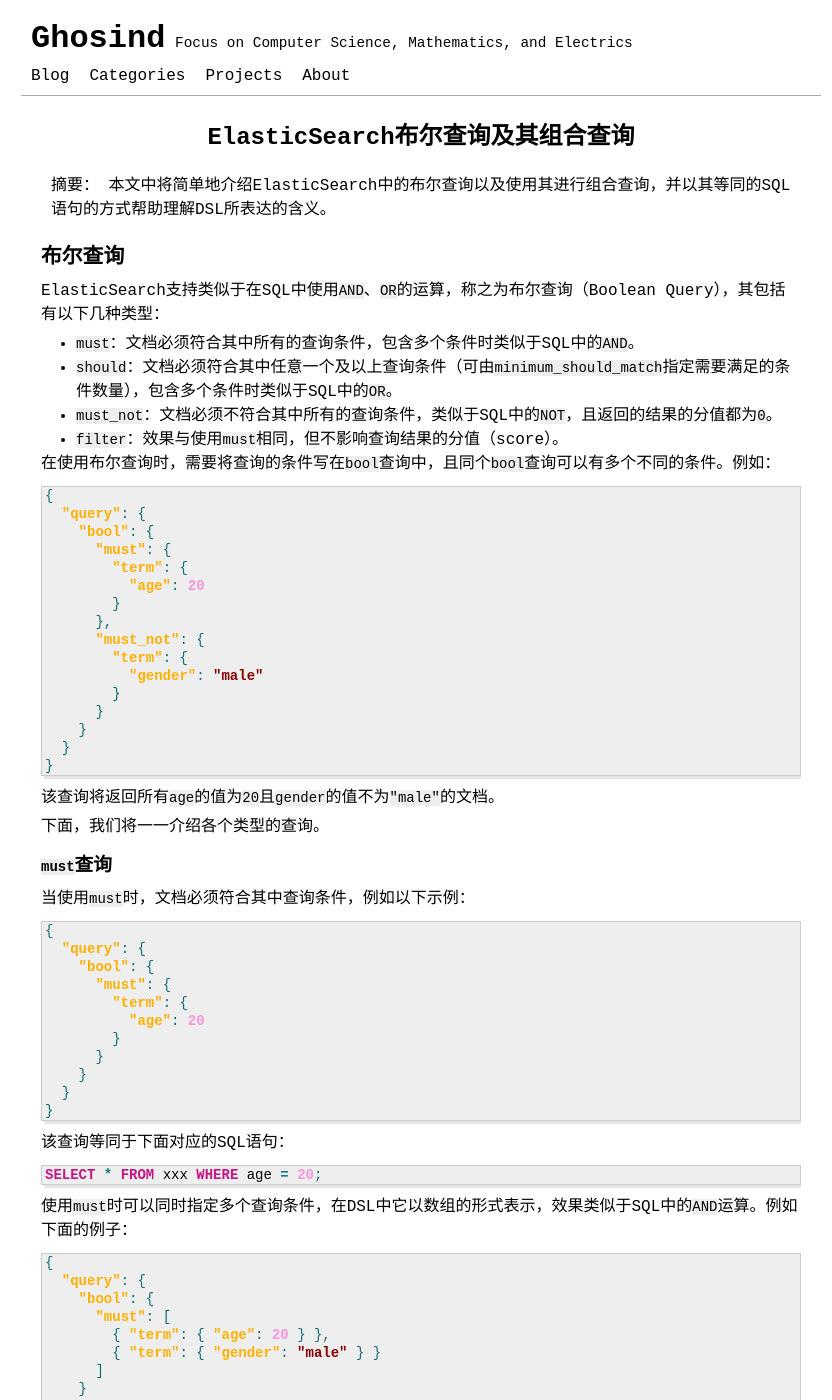
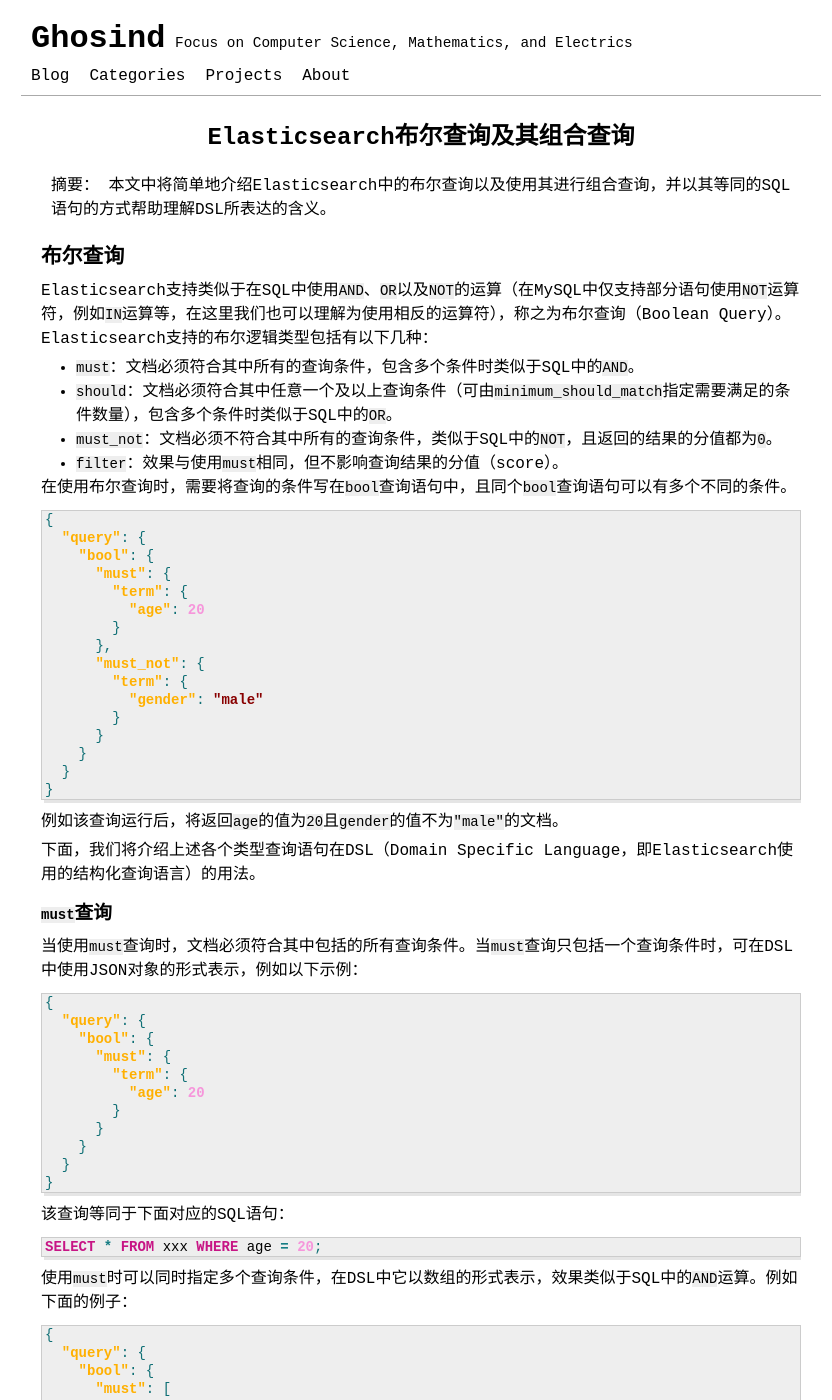
Before and after one commit to ghosind/ghosind.github.io, a Jekyll site: the page built from _posts/elasticsearch/2020-11-17-es-boolean-query.md, in a window 1280 px wide and 1400 px high. Shown: the whole window, without its empty margins (219-1051 px from the left). Built offline with Jekyll 4.4.1, drawn with Linux system fonts in a browser that asks for light colours; comment, search, counter and statistics services are not loaded; some of the changed text lies outside the part shown.

Commit message:
Update post.

````diff
--- a/_posts/elasticsearch/2020-11-17-es-boolean-query.md
+++ b/_posts/elasticsearch/2020-11-17-es-boolean-query.md
@@ -1,22 +1,22 @@
 ---
 layout: post
-title: ElasticSearch布尔查询及其组合查询
+title: Elasticsearch布尔查询及其组合查询
 date: 2020-11-17
-categories: [ElasticSearch]
-tags: [ElasticSearch, Boolean Query, 布尔查询]
-excerpt: 本文中将简单地介绍ElasticSearch中的布尔查询以及使用其进行组合查询，并以其等同的SQL语句的方式帮助理解DSL所表达的含义。
+categories: [Elasticsearch]
+tags: [Elasticsearch, Boolean Query, 布尔查询]
+excerpt: 本文中将简单地介绍Elasticsearch中的布尔查询以及使用其进行组合查询，并以其等同的SQL语句的方式帮助理解DSL所表达的含义。
 ---
 
 ## 布尔查询
 
-ElasticSearch支持类似于在SQL中使用`AND`、`OR`的运算，称之为布尔查询（Boolean Query），其包括有以下几种类型：
+Elasticsearch支持类似于在SQL中使用`AND`、`OR`以及`NOT`的运算（在MySQL中仅支持部分语句使用`NOT`运算符，例如`IN`运算等，在这里我们也可以理解为使用相反的运算符），称之为布尔查询（Boolean Query）。Elasticsearch支持的布尔逻辑类型包括有以下几种：
 
 - `must`：文档必须符合其中所有的查询条件，包含多个条件时类似于SQL中的`AND`。
 - `should`：文档必须符合其中任意一个及以上查询条件（可由`minimum_should_match`指定需要满足的条件数量），包含多个条件时类似于SQL中的`OR`。
 - `must_not`：文档必须不符合其中所有的查询条件，类似于SQL中的`NOT`，且返回的结果的分值都为`0`。
 - `filter`：效果与使用`must`相同，但不影响查询结果的分值（score）。
 
-在使用布尔查询时，需要将查询的条件写在`bool`查询中，且同个`bool`查询可以有多个不同的条件。例如：
+在使用布尔查询时，需要将查询的条件写在`bool`查询语句中，且同个`bool`查询语句可以有多个不同的条件。
 
 ```json
 {
@@ -37,13 +37,13 @@
 }
 ```
 
-该查询将返回所有`age`的值为`20`且`gender`的值不为`"male"`的文档。
+例如该查询运行后，将返回`age`的值为`20`且`gender`的值不为`"male"`的文档。
 
-下面，我们将一一介绍各个类型的查询。
+下面，我们将介绍上述各个类型查询语句在DSL（Domain Specific Language，即Elasticsearch使用的结构化查询语言）的用法。
 
 ### `must`查询
 
-当使用`must`时，文档必须符合其中查询条件，例如以下示例：
+当使用`must`查询时，文档必须符合其中包括的所有查询条件。当`must`查询只包括一个查询条件时，可在DSL中使用JSON对象的形式表示，例如以下示例：
 
 ```json
 {
@@ -88,7 +88,7 @@
 
 ### `filter`查询
 
-使用`filter`查询时其效果等同于`must`查询，但不同于`must`查询的是，`filter`不参与查询结果的分值计算，它返回的分值始终为0。`filter`的使用场景适合于过滤不需要的文档，但又需要使其不影响最终的顺序。
+使用`filter`查询时其效果等同于`must`查询，但不同于`must`查询的是，`filter`查询不参与查询结果的分值计算，它返回的文档的分值始终为0。`filter`的使用场景适合于过滤不需要的文档，但又不影响最终计算的得分。
 
 例如下面的查询中，将返回所有`status`的值为`"active"`的文档，其得分均为`0.0`。
 
@@ -130,7 +130,7 @@
 SELECT * FROM xxx WHERE age = 20 OR gender = "male" or height >= 170;
 ```
 
-`should`查询与SQL中的`OR`运算不同的一点，`should`查询可以使用`minimum_should_match`参数指定至少需要满足几个条件。例如下面的例子中，查询的结果需要满足两个或两个以上的查询条件：
+`should`查询与SQL中的`OR`运算较为不同的一点是，`should`查询可以使用`minimum_should_match`参数指定至少需要满足几个条件。例如下面的例子中，查询的结果需要满足两个或两个以上的查询条件：
 
 ```json
 {
@@ -147,7 +147,7 @@
 }
 ```
 
-在同一个`bool`语句中若不存在`must`或`filter`时，`minimum_should_match`默认的值为1，即至少要满足其中一个条件；但若有其它`must`或`filter`存在时，`minimum_should_match`默认值为0。例如下面的查询，结果中可能包括有`status`值不为`"active"`的文档。
+在同一个`bool`语句中若不存在`must`或`filter`时，`minimum_should_match`默认的值为1，即至少要满足其中一个条件；但若有其它`must`或`filter`存在时，`minimum_should_match`默认值为0。例如下面的查询，所有返回的文档`age`值必定为20，但其中可能包括有`status`值不为`"active"`的文档。若需要二者同时生效，可入上面例子中一样在`bool`查询中增加一个参数`"minimum_should_match": 1`。
 
 ```json
 {
@@ -170,7 +170,7 @@
 
 ### `must_not`查询
 
-`must_not`查询类似于SQL语句中的`NOT`运算，例如：
+`must_not`查询类似于SQL语句中的`NOT`运算，它将只返回不满足指定条件的文档。例如：
 
 ```json
 {
@@ -235,7 +235,7 @@
 
 ## 结束语
 
-在本文中，我们简单地介绍了一下ElasticSearch中的布尔查询以及其组合查询。对于ElasticSearch的更多使用，可以参考官方提供的[Elasticsearch Reference](https://www.elastic.co/guide/en/elasticsearch/reference/current/index.html)以及其它文章、书籍。
+在本文中，我们简单地介绍了一下Elasticsearch中的布尔查询以及其组合查询。对于Elasticsearch的更多使用，可以参考官方提供的[Elasticsearch Reference](https://www.elastic.co/guide/en/elasticsearch/reference/current/index.html)以及其它文章、书籍。
 
 ## 参考资料
 
````
